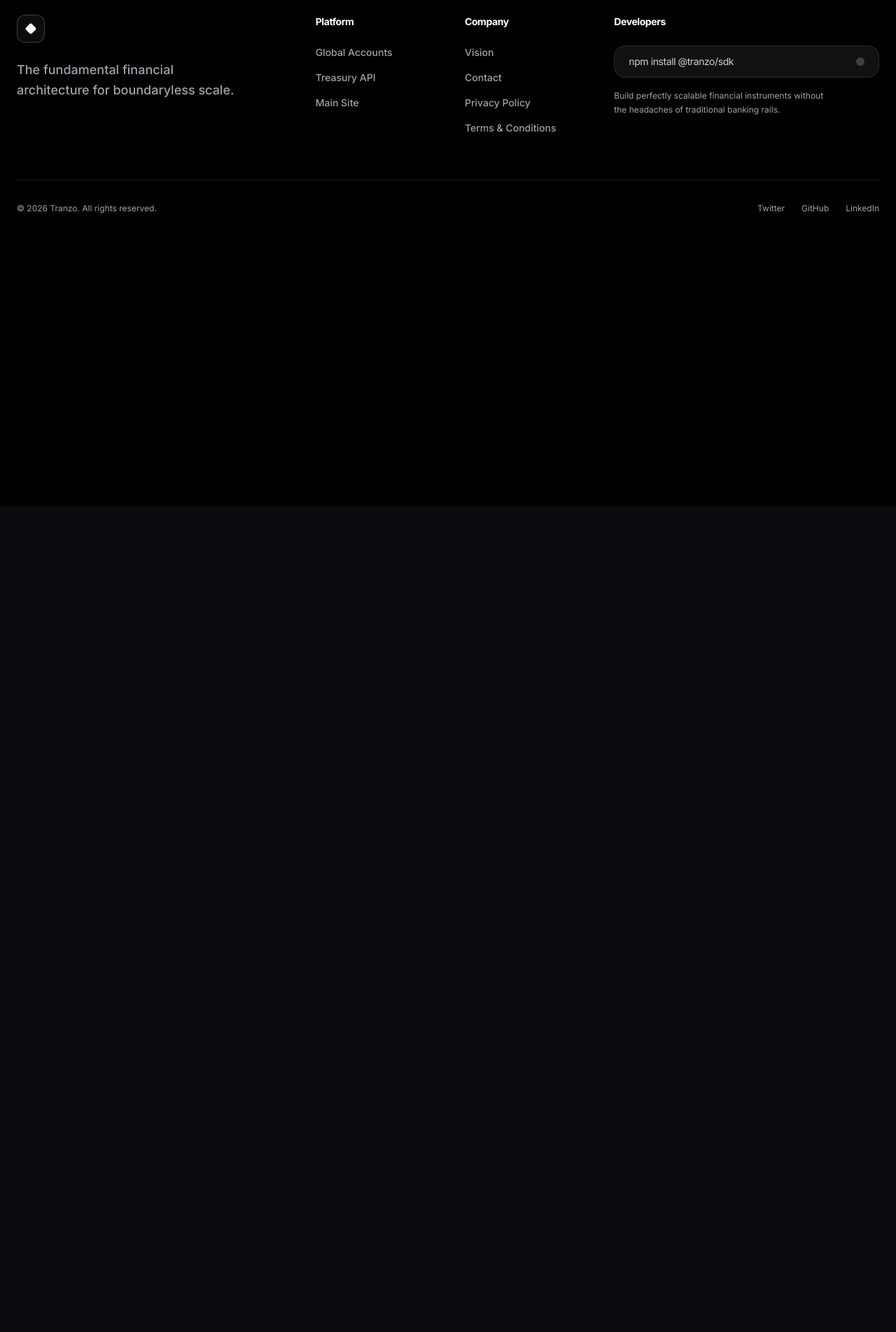
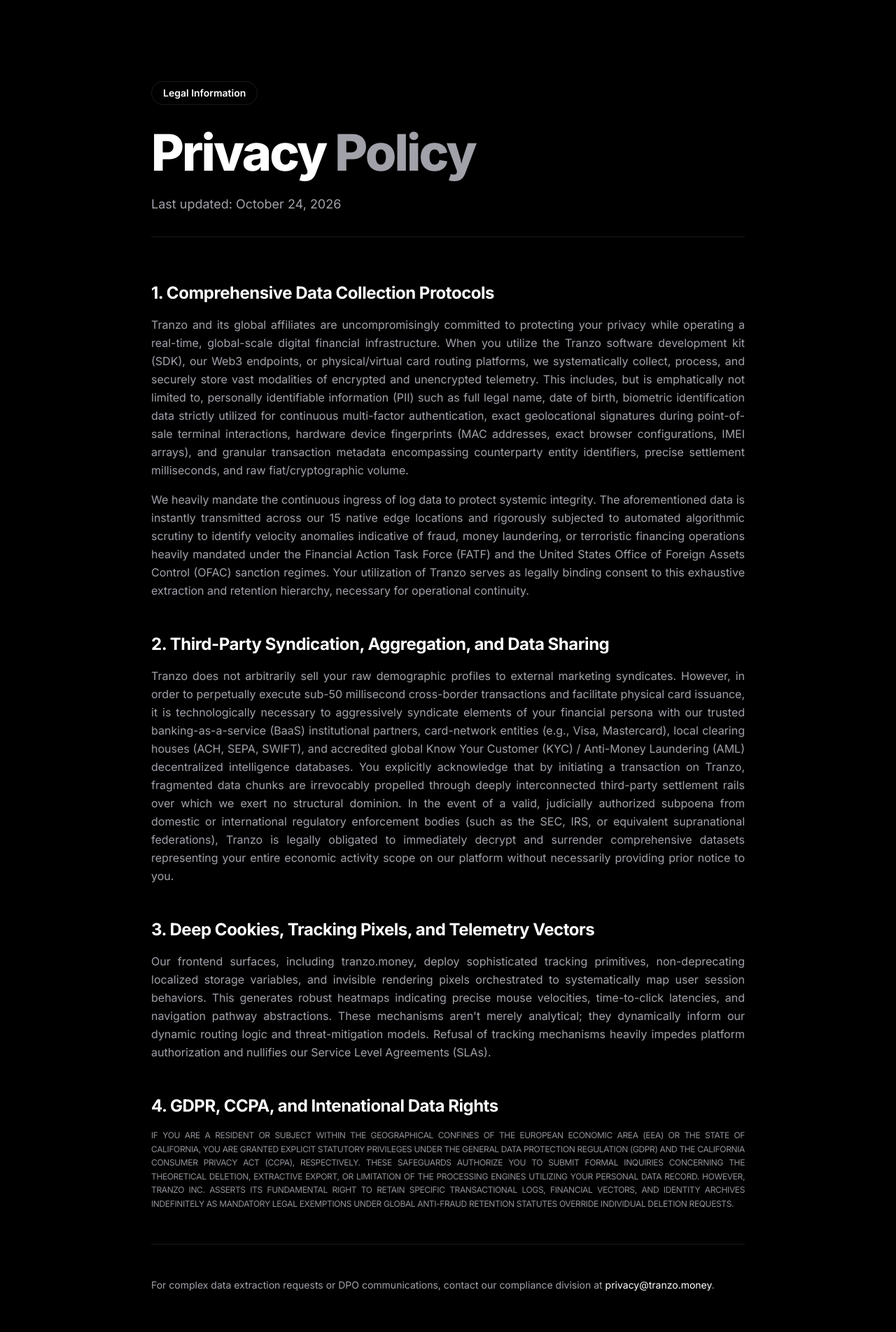
Before and after one commit to tranzolabs/Tranzo, a React (Vite) app: page /privacy in a window 1280 px wide. Shown: the part 76-1980 px from the top of the page at 70% size. Before the commit the page ends 800 px from the top, so only its background shows below. Built offline with nearby package versions, Linux system fonts and the light colour scheme.

Commit message:
Create extensive Privacy Policy page and wire up routing

```diff
--- a/src/App.tsx
+++ b/src/App.tsx
@@ -10,6 +10,7 @@
 import { FinalCTA } from './components/FinalCTA';
 import { Footer } from './components/Footer';
 import { Terms } from './pages/Terms';
+import { Privacy } from './pages/Privacy';
 
 const Home = () => (
   <main>
@@ -31,6 +32,7 @@
         <Routes>
           <Route path="/" element={<Home />} />
           <Route path="/terms" element={<Terms />} />
+          <Route path="/privacy" element={<Privacy />} />
         </Routes>
         <Footer />
       </div>
--- a/src/components/Footer.tsx
+++ b/src/components/Footer.tsx
@@ -26,7 +26,7 @@
           <ul className="space-y-4 font-medium">
             <li><a href="#" className="hover:text-white transition-colors">Vision</a></li>
             <li><a href="#" className="hover:text-white transition-colors">Contact</a></li>
-            <li><a href="#" className="hover:text-white transition-colors">Privacy Policy</a></li>
+            <li><a href="/privacy" className="hover:text-white transition-colors">Privacy Policy</a></li>
             <li><a href="/terms" className="hover:text-white transition-colors">Terms & Conditions</a></li>
           </ul>
         </div>
--- /dev/null
+++ b/src/pages/Privacy.tsx
@@ -0,0 +1,60 @@
+import React, { useEffect } from 'react';
+
+export const Privacy = () => {
+  useEffect(() => {
+    window.scrollTo(0, 0);
+  }, []);
+
+  return (
+    <div className="pt-48 pb-32 px-6 max-w-4xl mx-auto min-h-screen">
+      <div className="inline-block px-4 py-1.5 rounded-full border border-white/10 text-sm font-semibold text-white mb-8">
+        Legal Information
+      </div>
+      <h1 className="text-5xl md:text-7xl font-extrabold tracking-[-0.04em] text-white mb-6 leading-[1.05]">
+        Privacy <span className="text-[#A1A1AA]">Policy</span>
+      </h1>
+      <p className="text-[#A1A1AA] text-lg mb-16 border-b border-white/10 pb-8">
+        Last updated: October 24, 2026
+      </p>
+
+      <div className="space-y-12 text-[#A1A1AA] leading-relaxed">
+        <section>
+          <h2 className="text-2xl font-bold text-white mb-4 tracking-[-0.02em]">1. Comprehensive Data Collection Protocols</h2>
+          <p className="mb-4 text-justify">
+            Tranzo and its global affiliates are uncompromisingly committed to protecting your privacy while operating a real-time, global-scale digital financial infrastructure. When you utilize the Tranzo software development kit (SDK), our Web3 endpoints, or physical/virtual card routing platforms, we systematically collect, process, and securely store vast modalities of encrypted and unencrypted telemetry. This includes, but is emphatically not limited to, personally identifiable information (PII) such as full legal name, date of birth, biometric identification data strictly utilized for continuous multi-factor authentication, exact geolocational signatures during point-of-sale terminal interactions, hardware device fingerprints (MAC addresses, exact browser configurations, IMEI arrays), and granular transaction metadata encompassing counterparty entity identifiers, precise settlement milliseconds, and raw fiat/cryptographic volume.
+          </p>
+          <p className="text-justify">
+            We heavily mandate the continuous ingress of log data to protect systemic integrity. The aforementioned data is instantly transmitted across our 15 native edge locations and rigorously subjected to automated algorithmic scrutiny to identify velocity anomalies indicative of fraud, money laundering, or terroristic financing operations heavily mandated under the Financial Action Task Force (FATF) and the United States Office of Foreign Assets Control (OFAC) sanction regimes. Your utilization of Tranzo serves as legally binding consent to this exhaustive extraction and retention hierarchy, necessary for operational continuity.
+          </p>
+        </section>
+
+        <section>
+          <h2 className="text-2xl font-bold text-white mb-4 tracking-[-0.02em]">2. Third-Party Syndication, Aggregation, and Data Sharing</h2>
+          <p className="text-justify">
+            Tranzo does not arbitrarily sell your raw demographic profiles to external marketing syndicates. However, in order to perpetually execute sub-50 millisecond cross-border transactions and facilitate physical card issuance, it is technologically necessary to aggressively syndicate elements of your financial persona with our trusted banking-as-a-service (BaaS) institutional partners, card-network entities (e.g., Visa, Mastercard), local clearing houses (ACH, SEPA, SWIFT), and accredited global Know Your Customer (KYC) / Anti-Money Laundering (AML) decentralized intelligence databases. You explicitly acknowledge that by initiating a transaction on Tranzo, fragmented data chunks are irrevocably propelled through deeply interconnected third-party settlement rails over which we exert no structural dominion. In the event of a valid, judicially authorized subpoena from domestic or international regulatory enforcement bodies (such as the SEC, IRS, or equivalent supranational federations), Tranzo is legally obligated to immediately decrypt and surrender comprehensive datasets representing your entire economic activity scope on our platform without necessarily providing prior notice to you.
+          </p>
+        </section>
+
+        <section>
+          <h2 className="text-2xl font-bold text-white mb-4 tracking-[-0.02em]">3. Deep Cookies, Tracking Pixels, and Telemetry Vectors</h2>
+          <p className="text-justify">
+            Our frontend surfaces, including tranzo.money, deploy sophisticated tracking primitives, non-deprecating localized storage variables, and invisible rendering pixels orchestrated to systematically map user session behaviors. This generates robust heatmaps indicating precise mouse velocities, time-to-click latencies, and navigation pathway abstractions. These mechanisms aren't merely analytical; they dynamically inform our dynamic routing logic and threat-mitigation models. Refusal of tracking mechanisms heavily impedes platform authorization and nullifies our Service Level Agreements (SLAs).
+          </p>
+        </section>
+
+        <section>
+          <h2 className="text-2xl font-bold text-white mb-4 tracking-[-0.02em]">4. GDPR, CCPA, and Intenational Data Rights</h2>
+          <p className="text-justify uppercase tracking-tight opacity-90 leading-relaxed text-xs">
+            IF YOU ARE A RESIDENT OR SUBJECT WITHIN THE GEOGRAPHICAL CONFINES OF THE EUROPEAN ECONOMIC AREA (EEA) OR THE STATE OF CALIFORNIA, YOU ARE GRANTED EXPLICIT STATUTORY PRIVILEGES UNDER THE GENERAL DATA PROTECTION REGULATION (GDPR) AND THE CALIFORNIA CONSUMER PRIVACY ACT (CCPA), RESPECTIVELY. THESE SAFEGUARDS AUTHORIZE YOU TO SUBMIT FORMAL INQUIRIES CONCERNING THE THEORETICAL DELETION, EXTRACTIVE EXPORT, OR LIMITATION OF THE PROCESSING ENGINES UTILIZING YOUR PERSONAL DATA RECORD. HOWEVER, TRANZO INC. ASSERTS ITS FUNDAMENTAL RIGHT TO RETAIN SPECIFIC TRANSACTIONAL LOGS, FINANCIAL VECTORS, AND IDENTITY ARCHIVES INDEFINITELY AS MANDATORY LEGAL EXEMPTIONS UNDER GLOBAL ANTI-FRAUD RETENTION STATUTES OVERRIDE INDIVIDUAL DELETION REQUESTS.
+          </p>
+        </section>
+
+        <div className="pt-12 border-t border-white/10 mt-20 text-center md:text-left">
+          <p className="text-sm">
+            For complex data extraction requests or DPO communications, contact our compliance division at <a href="mailto:privacy@tranzo.money" className="text-white hover:underline">privacy@tranzo.money</a>.
+          </p>
+        </div>
+      </div>
+    </div>
+  );
+};
```
